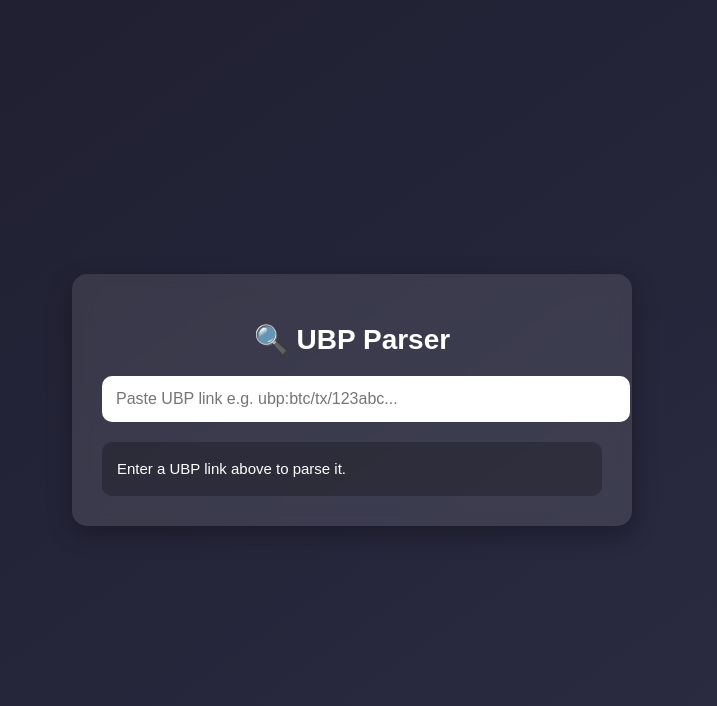
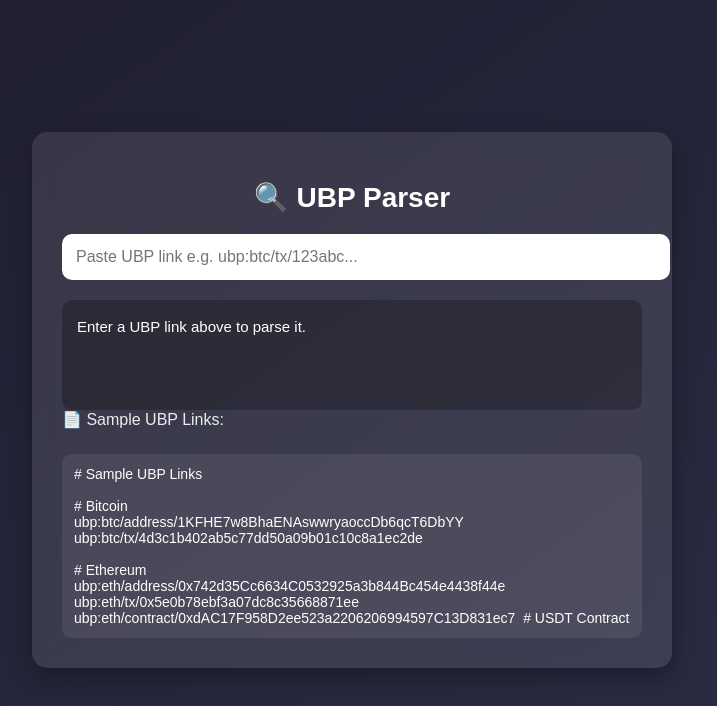
Before and after one commit to Harpic670/UBP, a plain HTML site: page demo/index.html in a window 1280 px wide. Shown: the whole page, without its empty margins (288-1005 px from the left). Drawn offline with Linux system fonts and the light colour scheme.

Commit message:
Update index.html

```diff
--- a/demo/index.html
+++ b/demo/index.html
@@ -22,7 +22,7 @@
         backdrop-filter: blur(10px);
         padding: 30px;
         width: 90%;
-        max-width: 500px;
+        max-width: 580px;
         border-radius: 15px;
         box-shadow: 0 8px 25px rgba(0,0,0,0.3);
         text-align: center;
@@ -50,11 +50,31 @@
         text-align: left;
         font-size: 15px;
         line-height: 1.6;
+        min-height: 80px;
     }
 
     .valid { color: #7CFF7C; }
     .invalid { color: #FF7070; }
 
+    .samples-box {
+        margin-top: 25px;
+        background: rgba(255,255,255,0.08);
+        padding: 12px;
+        border-radius: 10px;
+        font-size: 14px;
+        text-align: left;
+        max-height: 160px;
+        overflow-y: auto;
+        white-space: pre-wrap;
+        cursor: pointer;
+    }
+
+    .samples-title {
+        font-size: 16px;
+        margin-bottom: 8px;
+        text-align: left;
+        opacity: 0.9;
+    }
 </style>
 </head>
 
@@ -67,6 +87,11 @@
 
     <div id="output" class="output-box">
         Enter a UBP link above to parse it.
+    </div>
+
+    <div class="samples-title">📄 Sample UBP Links:</div>
+    <div id="samples" class="samples-box">
+        Loading sample links...
     </div>
 </div>
 
@@ -89,6 +114,7 @@ function parseUBP(ubp) {
 
 const input = document.getElementById("ubpInput");
 const output = document.getElementById("output");
+const samplesBox = document.getElementById("samples");
 
 input.addEventListener("input", () => {
     const text = input.value.trim();
@@ -111,6 +137,22 @@ input.addEventListener("input", () => {
         `;
     }
 });
+
+// Load sample links from GitHub
+fetch("../examples/sample-ubp-links.txt")
+    .then(response => response.text())
+    .then(text => {
+        samplesBox.textContent = text;
+    });
+
+// Click-to-copy samples
+samplesBox.addEventListener("click", (event) => {
+    if (event.target) {
+        const line = window.getSelection().toString() || event.target.innerText;
+        navigator.clipboard.writeText(line.trim());
+        alert("Copied:\n" + line.trim());
+    }
+});
 </script>
 
 </body>
```
